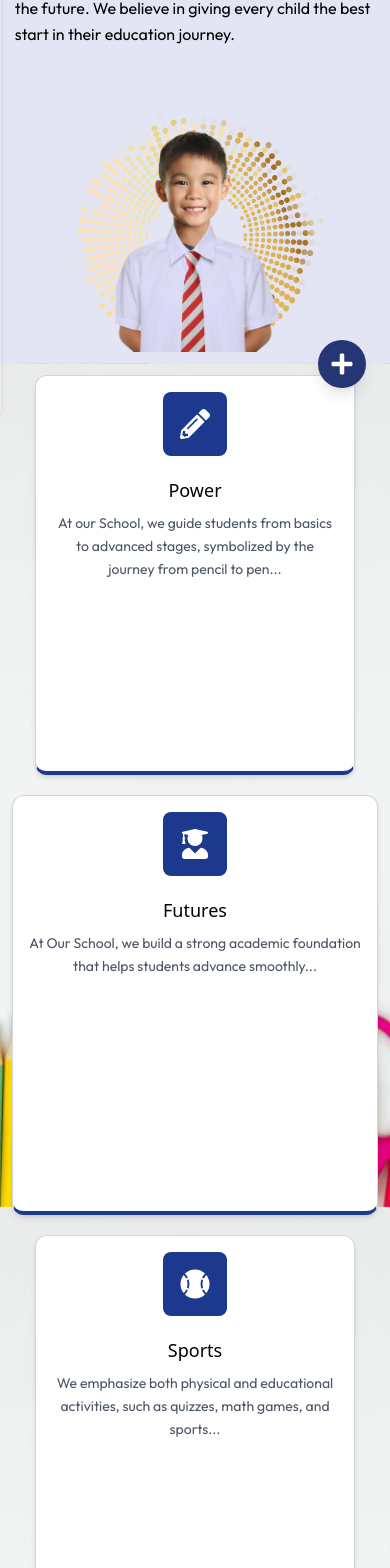
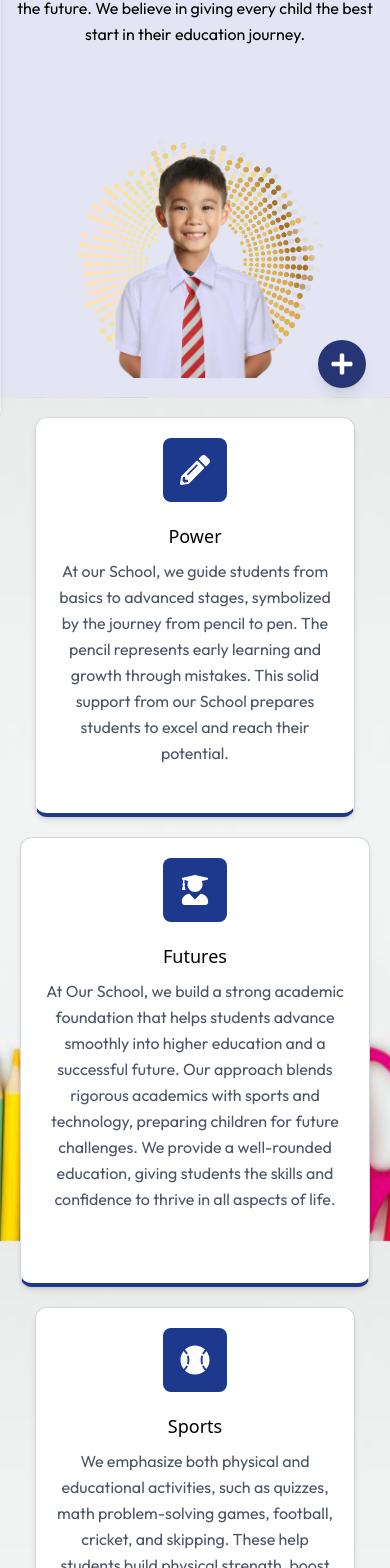
Before and after one commit to karukhusyalritesh-del/school, a React (Vite) app in the folder frontend/: page / in a window 390 px wide. Shown: the part 432-2000 px from the top of the page. Built offline with nearby package versions, Linux system fonts and the light colour scheme; a web font is replaced by a local one.

Commit message:
responsive done

```diff
--- a/frontend/src/Components/Card.jsx
+++ b/frontend/src/Components/Card.jsx
@@ -9,31 +9,36 @@ const Card = ({ isDarkMode }) => {
   const location = useLocation();
 
   useEffect(() => {
+    // Scroll to activities section when route is /activities
     if (location.pathname === '/activities' && sectionRef.current) {
       setTimeout(() => {
-        sectionRef.current.scrollIntoView({ behavior: 'smooth', block: 'start' });
+        sectionRef.current.scrollIntoView({
+          behavior: 'smooth',
+          block: 'start'
+        });
       }, 100);
     }
   }, [location]);
-
   return (
-    <section
-      ref={sectionRef}
+    <section ref={sectionRef}
       id="second-section"
       className="bg-cover bg-center bg-fixed min-h-screen flex justify-center items-center relative"
       style={{ backgroundImage: `url(${PencilBg})` }}
     >
-      {isDarkMode && (
-        <div
-          className="absolute inset-0 z-0"
-          style={{ backgroundColor: "rgba(0, 0, 0, 0.6)" }}
-        ></div>
-      )}
+      {/* Dark overlay for dark mode */}
+{/* Dark overlay for dark mode */}
+{isDarkMode && (
+  <div
+    className="absolute inset-0 z-0"
+    style={{ backgroundColor: "rgba(0, 0, 0, 0.6)" }} // black with 60% opacity
+  ></div>
+)}
 
-      <div className="flex flex-wrap justify-center items-end gap-5 p-3 sm:p-5 relative z-10">
+
+      <div className="flex flex-wrap justify-center items-end gap-5 p-5 relative z-10">
         {/* Power Card */}
         <div
-          className={`border border-gray-300 border-b-4 border-b-blue-900 rounded-xl max-w-xs sm:max-w-sm md:max-w-md w-full p-4 sm:p-5 text-center shadow-md hover:-translate-y-1 transition-transform min-h-[400px] flex flex-col justify-start ${
+          className={`border border-gray-300 border-b-4 border-b-blue-900 rounded-xl max-w-xs w-full p-5 text-center shadow-md hover:-translate-y-1 transition-transform h-[400px] flex flex-col justify-start ${
             isDarkMode ? darkModeColors.card : "bg-white"
           }`}
         >
@@ -41,15 +46,17 @@ const Card = ({ isDarkMode }) => {
             <FaPencilAlt className="text-white text-3xl" />
           </div>
           <h3 className="text-lg font-sans mb-2">Power</h3>
-          <p className={`${isDarkMode ? "text-gray-200" : "text-gray-600"} text-sm sm:text-base leading-relaxed`}>
+          <p className={`${isDarkMode ? "text-gray-200" : "text-gray-600"} text-base leading-relaxed`}>
             At our School, we guide students from basics to advanced stages,
-            symbolized by the journey from pencil to pen...
+            symbolized by the journey from pencil to pen. The pencil represents
+            early learning and growth through mistakes. This solid support from
+            our School prepares students to excel and reach their potential.
           </p>
         </div>
 
         {/* Futures Card */}
         <div
-          className={`border border-gray-300 border-b-4 border-b-blue-900 rounded-xl max-w-md w-full p-4 sm:p-5 text-center shadow-md hover:-translate-y-1 transition-transform min-h-[420px] flex flex-col justify-start ${
+          className={`border border-gray-300 border-b-4 border-b-blue-900 rounded-xl max-w-md w-full p-5 text-center shadow-md hover:-translate-y-1 transition-transform h-[450px] flex flex-col justify-start ${
             isDarkMode ? darkModeColors.card : "bg-white"
           }`}
         >
@@ -57,15 +64,19 @@ const Card = ({ isDarkMode }) => {
             <FaUserGraduate className="text-white text-3xl" />
           </div>
           <h3 className="text-lg font-sans mb-2">Futures</h3>
-          <p className={`${isDarkMode ? "text-gray-200" : "text-gray-600"} text-sm sm:text-base leading-relaxed`}>
+          <p className={`${isDarkMode ? "text-gray-200" : "text-gray-600"} text-base leading-relaxed`}>
             At Our School, we build a strong academic foundation that helps
-            students advance smoothly...
+            students advance smoothly into higher education and a successful
+            future. Our approach blends rigorous academics with sports and
+            technology, preparing children for future challenges. We provide a
+            well-rounded education, giving students the skills and confidence to
+            thrive in all aspects of life.
           </p>
         </div>
 
         {/* Sports Card */}
         <div
-          className={`border border-gray-300 border-b-4 border-b-blue-900 rounded-xl max-w-xs sm:max-w-sm md:max-w-md w-full p-4 sm:p-5 text-center shadow-md hover:-translate-y-1 transition-transform min-h-[400px] flex flex-col justify-start ${
+          className={`border border-gray-300 border-b-4 border-b-blue-900 rounded-xl max-w-xs w-full p-5 text-center shadow-md hover:-translate-y-1 transition-transform h-[400px] flex flex-col justify-start ${
             isDarkMode ? darkModeColors.card : "bg-white"
           }`}
         >
@@ -73,9 +84,11 @@ const Card = ({ isDarkMode }) => {
             <FaBaseballBall className="text-white text-3xl" />
           </div>
           <h3 className="text-lg font-sans mb-2">Sports</h3>
-          <p className={`${isDarkMode ? "text-gray-200" : "text-gray-600"} text-sm sm:text-base leading-relaxed`}>
+          <p className={`${isDarkMode ? "text-gray-200" : "text-gray-600"} text-base leading-relaxed`}>
             We emphasize both physical and educational activities, such as
-            quizzes, math games, and sports...
+            quizzes, math problem-solving games, football, cricket, and
+            skipping. These help students build physical strength, boost mental
+            resilience, and develop a strong mindset.
           </p>
         </div>
       </div>
--- a/frontend/src/Components/Hero.jsx
+++ b/frontend/src/Components/Hero.jsx
@@ -7,12 +7,12 @@ const Hero = ({ isDarkMode }) => {
   return (
     <section
       id="home"
-      className={`flex flex-col lg:flex-row items-center px-6 lg:px-12 min-h-[82vh] relative ${
+      className={`flex flex-col sm:flex-col md:flex-col lg:flex-row items-center px-6 lg:px-12 min-h-[86vh] relative ${
         isDarkMode ? darkModeColors.hero : "bg-[#e3e5f4] text-black"
       }`}
     >
-      {/* Left text / top on mobile and tablet */}
-      <div className="flex-1 px-4 lg:px-0 mt-8 lg:mt-0">
+      {/* Left text */}
+      <div className="flex-1 px-4 lg:px-0 mt-8 lg:mt-0 text-center lg:text-left">
         <h1
           className={`text-3xl lg:text-5xl py-6 font-bold tracking-[2px] lg:tracking-[4px] whitespace-nowrap ${
             isDarkMode ? "text-white" : "text-[#263675]"
@@ -20,12 +20,16 @@ const Hero = ({ isDarkMode }) => {
         >
           Welcome to Our School
         </h1>
-        <p className={`${isDarkMode ? "text-white" : "text-black"} text-base lg:text-lg leading-relaxed`}>
+        <p
+          className={`${
+            isDarkMode ? "text-white" : "text-black"
+          } text-base lg:text-lg leading-relaxed`}
+        >
           Vidya Niketan Academy is a school that gives better education to all students. We have 10+ years of experience in teaching and taking care of children. Our school is always clean and well-managed, so students can study in a good and safe place. The students who studied here have a strong base and are doing well in higher studies. We help children learn better so they can have a good life in the future. We believe in giving every child the best start in their education journey.
         </p>
       </div>
 
-      {/* Right images / below text on mobile and tablet */}
+      {/* Right image */}
       <div className="flex-1 relative flex items-center justify-center w-full lg:w-auto mt-8 lg:mt-0">
         <img
           src={studentbg}
@@ -38,6 +42,25 @@ const Hero = ({ isDarkMode }) => {
           className="w-1/2 lg:w-3/5 relative z-20"
         />
       </div>
+
+      {/* Custom responsive control */}
+      <style jsx>{`
+        /* Force vertical layout for mobile and mobile landscape */
+        @media (max-width: 900px) {
+          #home {
+            flex-direction: column !important;
+            text-align: center;
+          }
+        }
+
+        /* For tablets and above (horizontal layout) */
+        @media (min-width: 901px) {
+          #home {
+            flex-direction: row !important;
+            text-align: left;
+          }
+        }
+      `}</style>
     </section>
   );
 };
```
